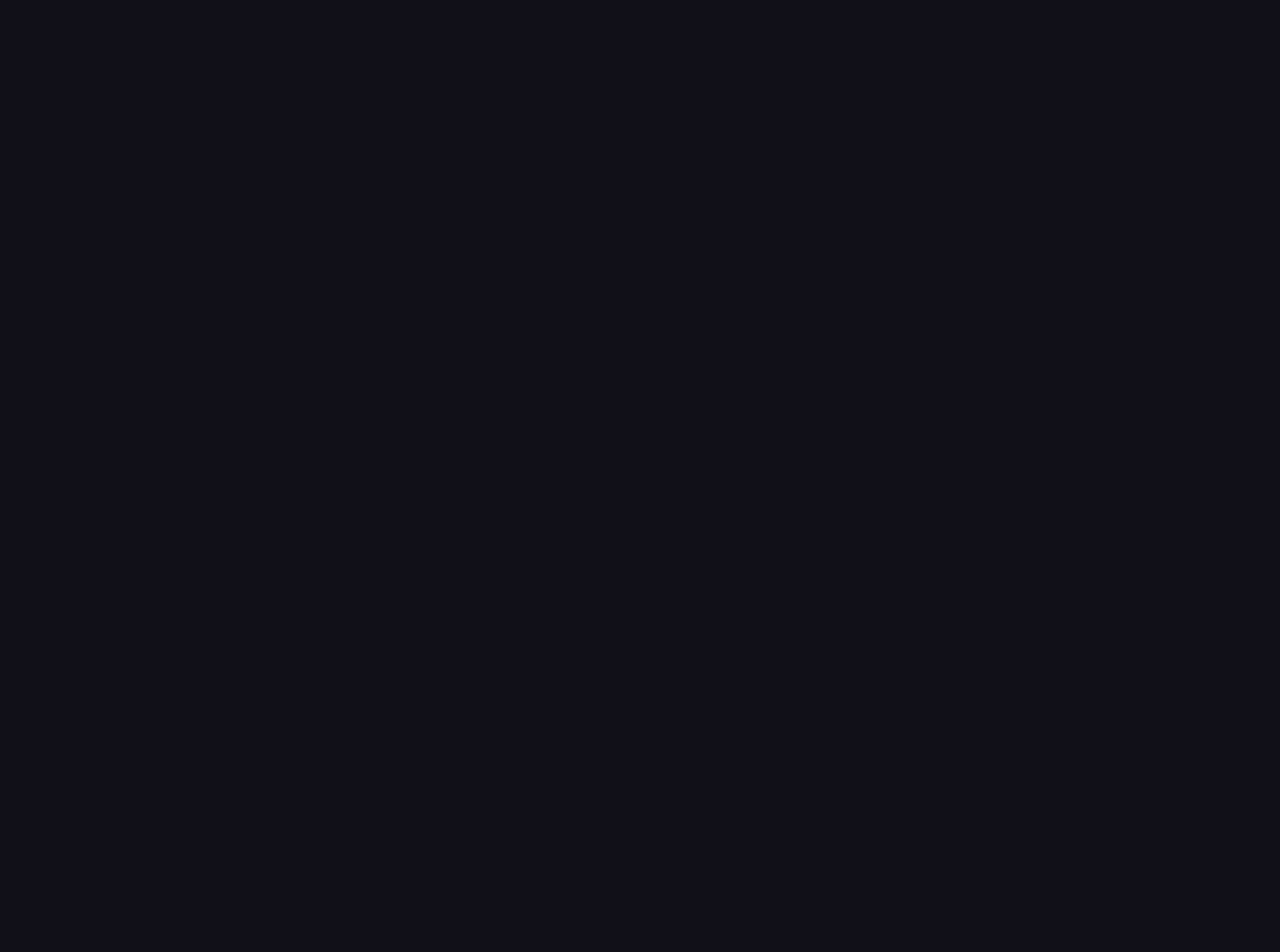
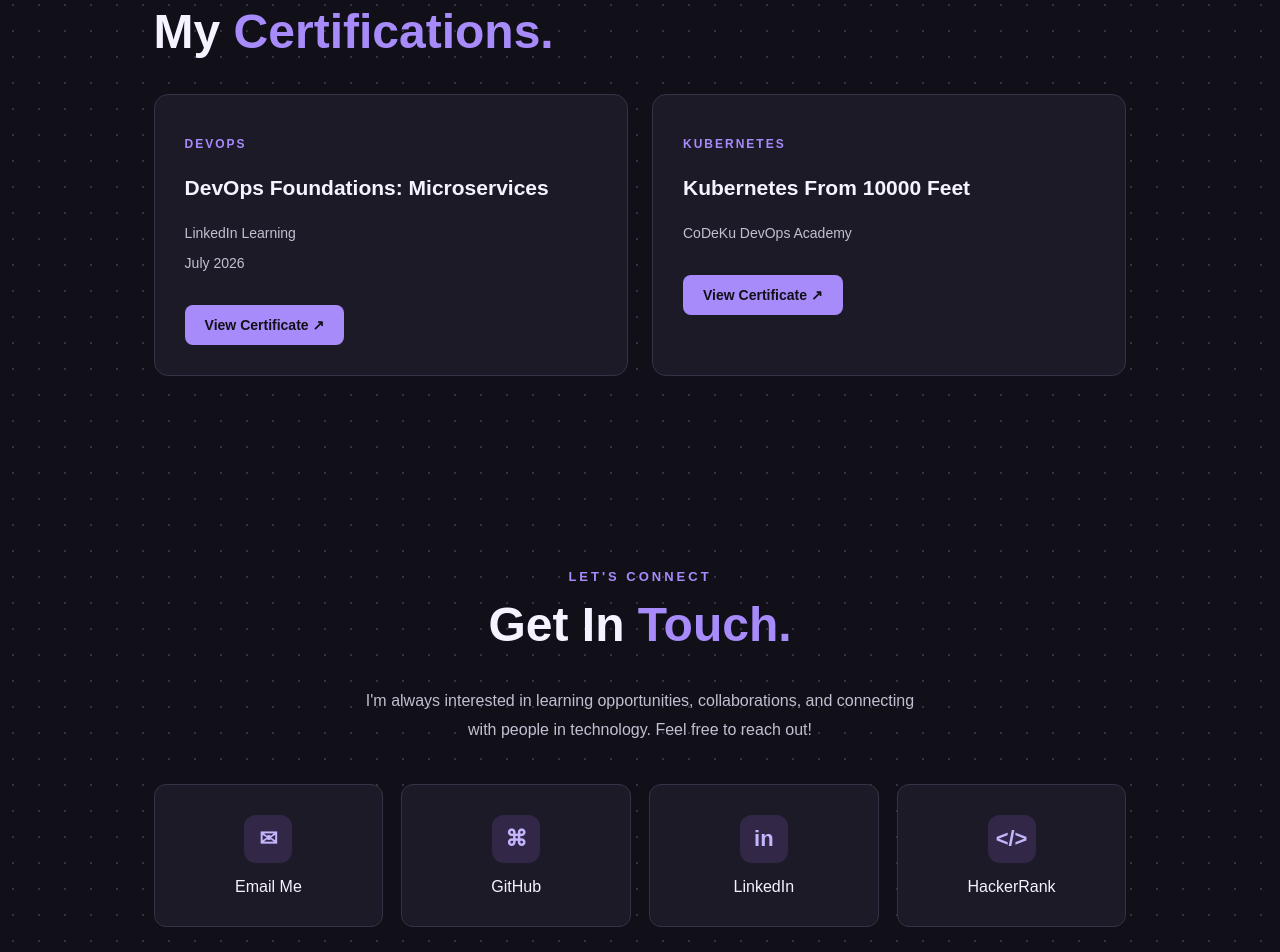
Before and after one commit to ParamiGunasekara/parami-portfolio, a React (Vite) app: page / in a window 1280 px wide. Shown: the part 2140-3092 px from the top of the page. Before the commit the page ends 2013 px from the top, so only its background shows below. Built offline with nearby package versions, Linux system fonts and the light colour scheme.

Commit message:
Add contact section and footer

```diff
--- a/src/App.css
+++ b/src/App.css
@@ -229,3 +229,143 @@
     grid-template-columns: 1fr;
   }
 }
+
+/* Certifications Section */
+.certifications-section {
+  padding: 90px 12%;
+}
+
+.certifications-grid {
+  display: grid;
+  grid-template-columns: repeat(2, 1fr);
+  gap: 24px;
+}
+
+.certificate-card {
+  padding: 30px;
+  background: #1d1a27;
+  border: 1px solid #393047;
+  border-radius: 14px;
+  transition: transform 0.3s, border-color 0.3s;
+}
+
+.certificate-card:hover {
+  transform: translateY(-5px);
+  border-color: #a78bfa;
+}
+
+.certificate-category {
+  color: #a78bfa;
+  font-size: 12px;
+  font-weight: bold;
+  letter-spacing: 2px;
+}
+
+.certificate-card h3 {
+  font-size: 21px;
+  line-height: 1.5;
+}
+
+.certificate-provider,
+.certificate-date {
+  color: #c4bfd0;
+  font-size: 14px;
+}
+
+.certificate-button {
+  display: inline-block;
+  margin-top: 20px;
+  padding: 12px 20px;
+  background: #a78bfa;
+  color: #111018;
+  border-radius: 8px;
+  font-weight: bold;
+  font-size: 14px;
+}
+
+.certificate-button:hover {
+  background: #c4b5fd;
+}
+
+@media (max-width: 768px) {
+  .certifications-section {
+    padding: 60px 7%;
+  }
+
+  .certifications-grid {
+    grid-template-columns: 1fr;
+  }
+}
+
+/* Contact Section */
+.contact-section {
+  padding: 90px 12%;
+  text-align: center;
+}
+
+.contact-description {
+  max-width: 550px;
+  margin: 0 auto 40px;
+  color: #c4bfd0;
+  line-height: 1.8;
+}
+
+.contact-links {
+  display: grid;
+  grid-template-columns: repeat(4, 1fr);
+  gap: 18px;
+}
+
+.contact-card {
+  display: flex;
+  flex-direction: column;
+  align-items: center;
+  gap: 15px;
+  padding: 30px 15px;
+  background: #1d1a27;
+  border: 1px solid #393047;
+  border-radius: 12px;
+  transition: transform 0.3s, border-color 0.3s;
+}
+
+.contact-card:hover {
+  transform: translateY(-5px);
+  border-color: #a78bfa;
+}
+
+.contact-icon {
+  display: flex;
+  align-items: center;
+  justify-content: center;
+  width: 48px;
+  height: 48px;
+  border-radius: 12px;
+  background: #332747;
+  color: #c4b5fd;
+  font-size: 22px;
+  font-weight: bold;
+}
+
+.footer {
+  text-align: center;
+  padding: 25px;
+  border-top: 1px solid #393047;
+  color: #a7a1b4;
+  font-size: 13px;
+}
+
+@media (max-width: 768px) {
+  .contact-section {
+    padding: 60px 7%;
+  }
+
+  .contact-links {
+    grid-template-columns: repeat(2, 1fr);
+  }
+}
+
+@media (max-width: 400px) {
+  .contact-links {
+    grid-template-columns: 1fr;
+  }
+}
--- a/src/App.tsx
+++ b/src/App.tsx
@@ -115,6 +115,113 @@
         </div>
       </section>
 
+{/* Certifications Section */}
+<section id="certifications" className="certifications-section">
+  <p className="section-label">MY LEARNING JOURNEY</p>
+
+  <h2 className="section-title">
+    My <span>Certifications.</span>
+  </h2>
+
+  <div className="certifications-grid">
+    <div className="certificate-card">
+      <p className="certificate-category">DEVOPS</p>
+      <h3>DevOps Foundations: Microservices</h3>
+      <p className="certificate-provider">LinkedIn Learning</p>
+      <p className="certificate-date">July 2026</p>
+
+      <a
+        href="/certificates/devops-microservices.pdf"
+        target="_blank"
+        rel="noopener noreferrer"
+        className="certificate-button"
+      >
+        View Certificate ↗
+      </a>
+    </div>
+
+    <div className="certificate-card">
+      <p className="certificate-category">KUBERNETES</p>
+      <h3>Kubernetes From 10000 Feet</h3>
+      <p className="certificate-provider">
+        CoDeKu DevOps Academy
+      </p>
+
+      <a
+        href="/certificates/kubernetes-fundamentals.pdf"
+        target="_blank"
+        rel="noopener noreferrer"
+        className="certificate-button"
+      >
+        View Certificate ↗
+      </a>
+    </div>
+  </div>
+</section>
+
+{/* Contact Section */}
+<section id="contact" className="contact-section">
+  <p className="section-label">LET'S CONNECT</p>
+
+  <h2 className="section-title">
+    Get In <span>Touch.</span>
+  </h2>
+
+  <p className="contact-description">
+    I'm always interested in learning opportunities,
+    collaborations, and connecting with people in
+    technology. Feel free to reach out!
+  </p>
+
+  <div className="contact-links">
+    <a
+      href="mailto:paramih36@gmail.com"
+      className="contact-card"
+    >
+      <span className="contact-icon">✉</span>
+      <span>Email Me</span>
+    </a>
+
+    <a
+      href="https://github.com/ParamiGunasekara"
+      target="_blank"
+      rel="noopener noreferrer"
+      className="contact-card"
+    >
+      <span className="contact-icon">⌘</span>
+      <span>GitHub</span>
+    </a>
+
+    <a
+      href="https://www.linkedin.com/in/hansikaparami"
+      target="_blank"
+      rel="noopener noreferrer"
+      className="contact-card"
+    >
+      <span className="contact-icon">in</span>
+      <span>LinkedIn</span>
+    </a>
+
+    <a
+      href="https://www.hackerrank.com/parami36"
+      target="_blank"
+      rel="noopener noreferrer"
+      className="contact-card"
+    >
+      <span className="contact-icon">{"</>"}</span>
+      <span>HackerRank</span>
+    </a>
+  </div>
+</section>
+
+{/* Footer */}
+<footer className="footer">
+  <p>
+    © {new Date().getFullYear()} Parami Gunasekara.
+    Built with React & TypeScript.
+  </p>
+</footer>
+
     </div>
   )
 }
```
Also changed, not shown: 2 other files (tests, documents, lock files or other folders).
